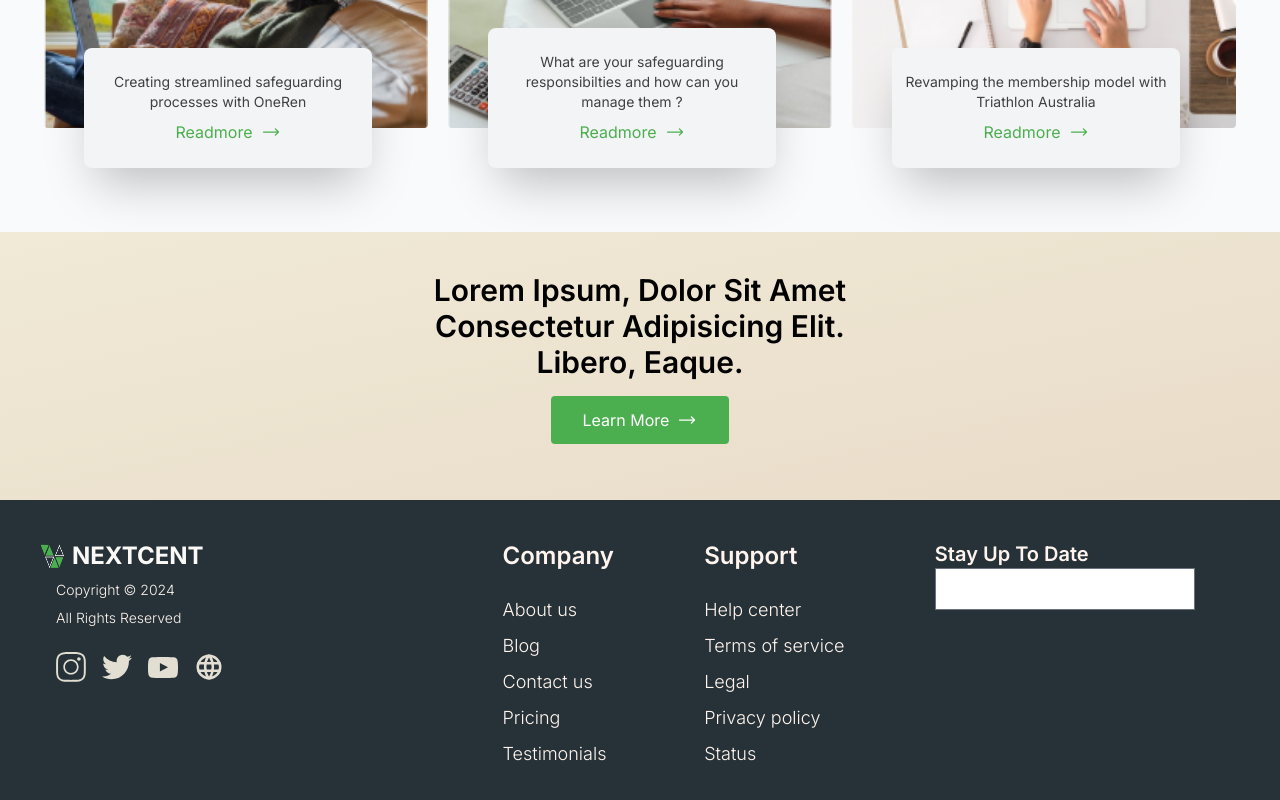
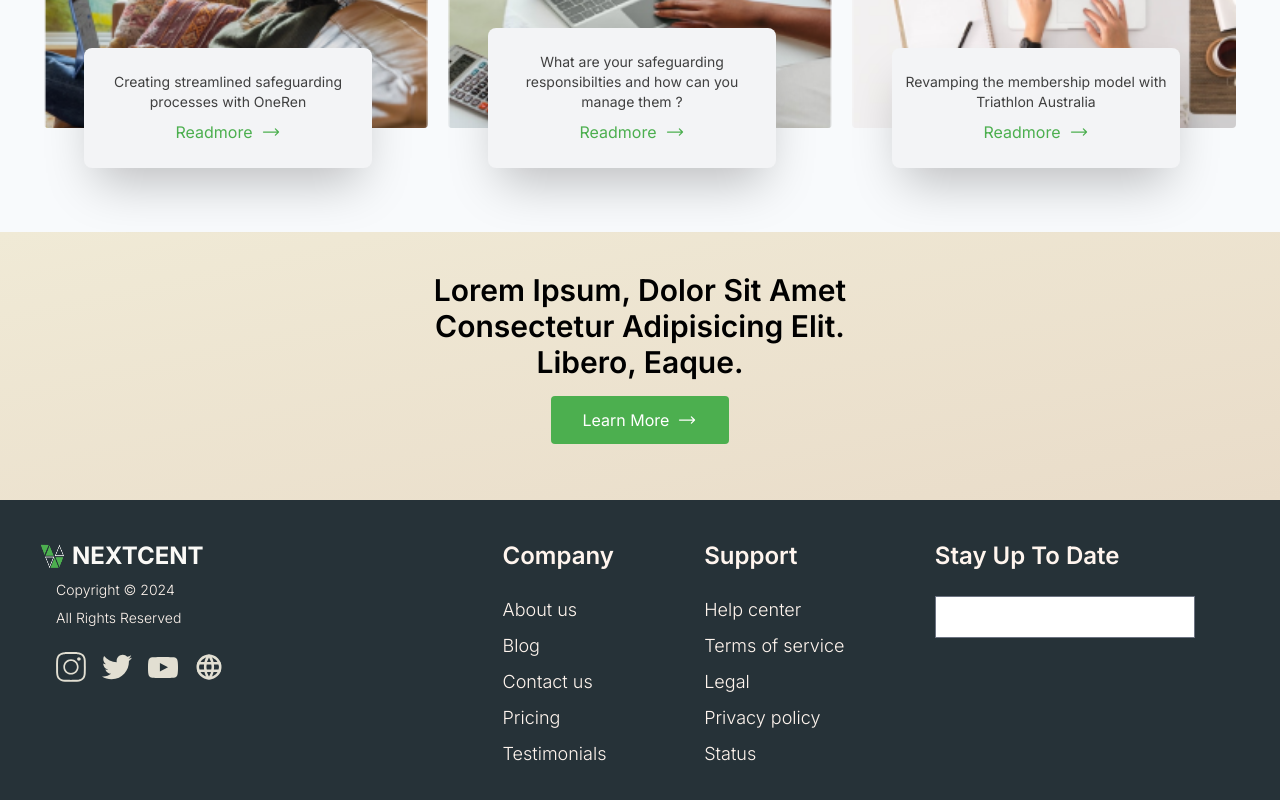
Before and after one commit to zablon-oigo/agency, a React (Vite) app: page / in a window 1280 px wide. Shown: the part 2740-3540 px from the top of the page. Built offline with nearby package versions, Linux system fonts and the light colour scheme.

Commit message:
Change font size and margin on bottom

```diff
--- a/src/components/Footer.jsx
+++ b/src/components/Footer.jsx
@@ -56,7 +56,7 @@ function Footer() {
              </div>
              </div>
              <div className="">
-              <h2 className="text-xl capitalize font-semibold  text-[#FFF5EE]">
+              <h2 className="mb-6 text-2xl capitalize font-semibold  text-[#FFF5EE]">
                 stay up to date
               </h2>
               <div className="">
```
